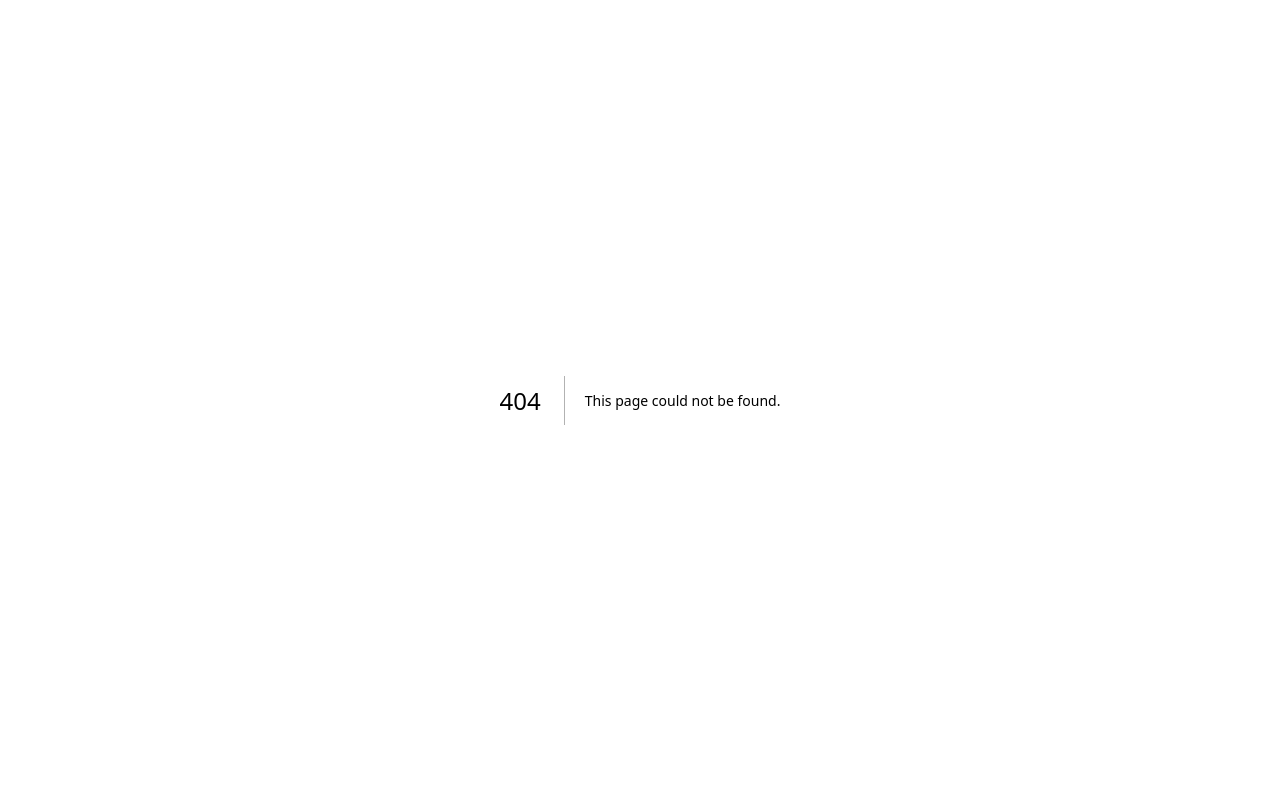
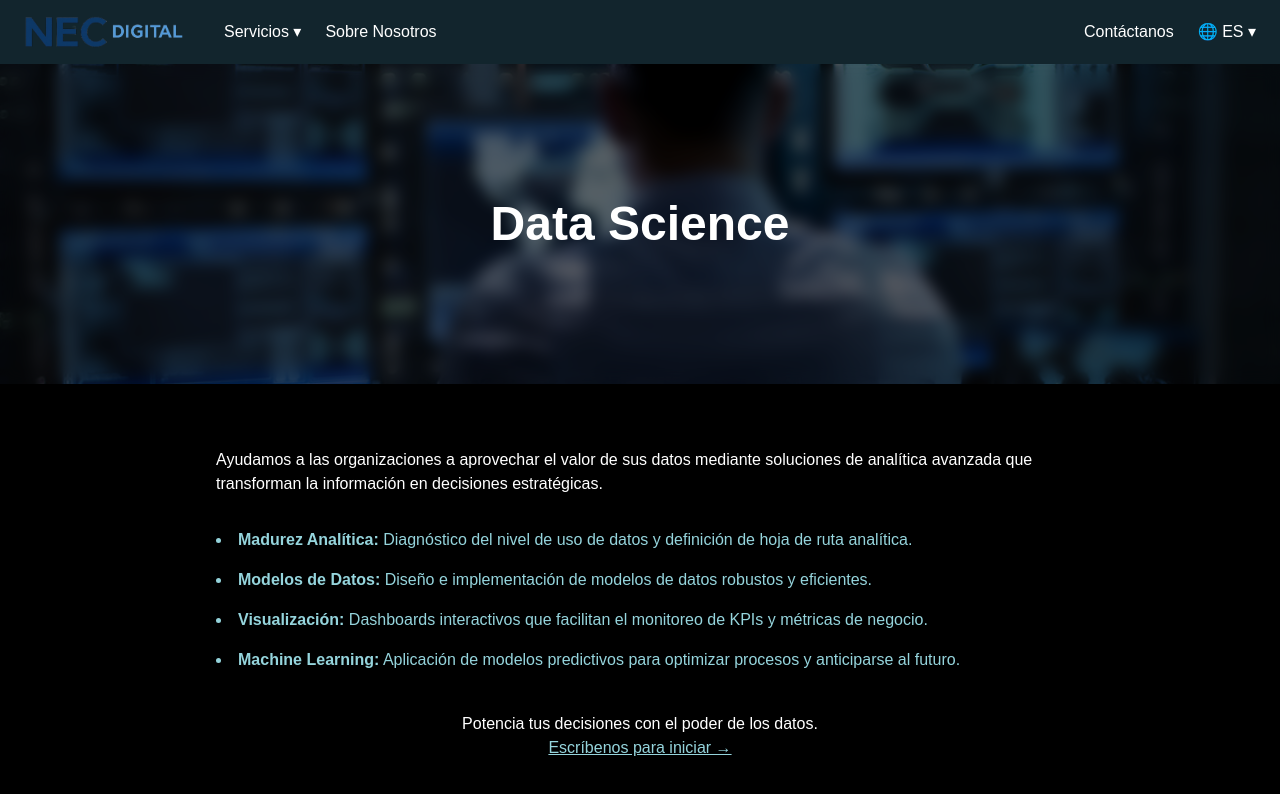
Before and after one commit to jsedamano/nec-digital-website, a Next.js app: page /servicios/data-science in a window 1280 px wide. Before the commit this address had no page. Shown: the top 794 px of the page. Built offline with nearby package versions, Linux system fonts and the light colour scheme.

Commit message:
Replace Data Analytics service link with Data Science and add Data Science page content

```diff
--- a/app/components/Navbar.tsx
+++ b/app/components/Navbar.tsx
@@ -43,8 +43,8 @@ export default function Navbar() {
                 <Link href="/servicios/ciberseguridad" className="px-4 py-2 text-[#1a2734] hover:bg-[#e6eef5]">
                   Ciberseguridad
                 </Link>
-                <Link href="/servicios/data-analytics" className="px-4 py-2 text-[#1a2734] hover:bg-[#e6eef5]">
-                  Data Analytics
+                <Link href="/servicios/data-science" className="px-4 py-2 text-[#1a2734] hover:bg-[#e6eef5]">
+                  Data Science
                 </Link>
                 <Link href="/servicios/gestion-procesos" className="px-4 py-2 text-[#1a2734] hover:bg-[#e6eef5]">
                   Gestión de Procesos
--- a/app/servicios/data-analytics/page.tsx
+++ b/app/servicios/data-science/page.tsx
@@ -8,7 +8,7 @@ export default function DataAnalyticsPage() {
       {/* Encabezado con imagen difuminada */}
       <section className="relative w-full h-[40vh] flex items-center justify-center bg-[url('/about-us.png')] bg-cover bg-center">
         <div className="absolute inset-0 bg-black/60 backdrop-blur-sm"></div>
-        <h1 className="relative z-10 text-4xl md:text-5xl font-bold text-center">Data Analytics</h1>
+        <h1 className="relative z-10 text-4xl md:text-5xl font-bold text-center">Data Science</h1>
       </section>
 
       {/* Contenido */}
```
